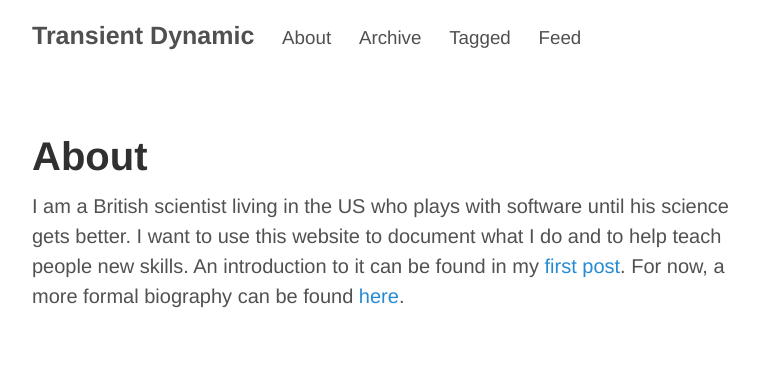
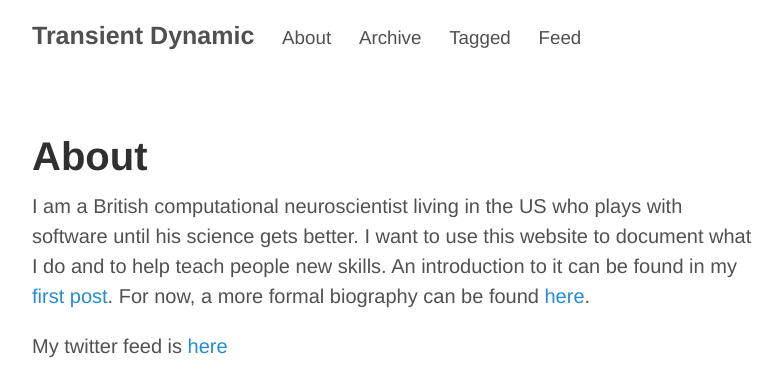
Before and after one commit to robclewley/robclewley.github.io, a Jekyll site: the page built from about.md, in a window 1280 px wide, cut to the strip 0-387 px from the top of the page. Shown: the whole strip, without its empty margins (248-1029 px from the left). Built offline with Jekyll 4.4.1, drawn with Linux system fonts in a browser that asks for light colours; Markdown is read by kramdown in place of the engine named in the settings.

Commit message:
Added twitter feed

```diff
--- a/about.md
+++ b/about.md
@@ -4,8 +4,9 @@ title: About
 ---
 
 
-I am a British scientist living in the US who plays with software until his science gets better.
-I want to use this website to document what I do and to help teach
-people new skills.
+I am a British computational neuroscientist living in the US who plays with software until his science gets better.
+I want to use this website to document what I do and to help teach people new skills.
 An introduction to it can be found in my [first post]({% post_url 2015-03-30-hello-world %}).
 For now, a more formal biography can be found [here](http://www.ni.gsu.edu/~rclewley/biosketch/index.html).
+
+My twitter feed is [here](https://twitter.com/robertclewley)
```
